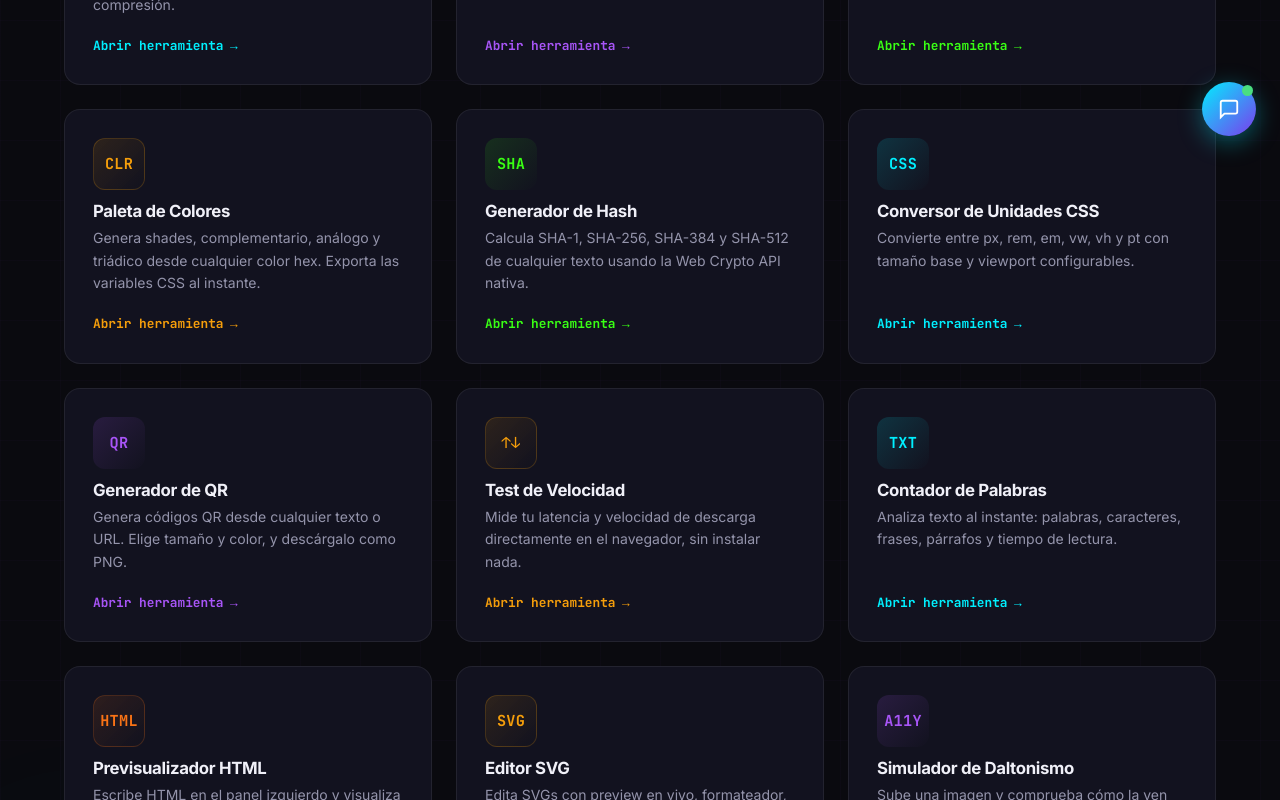
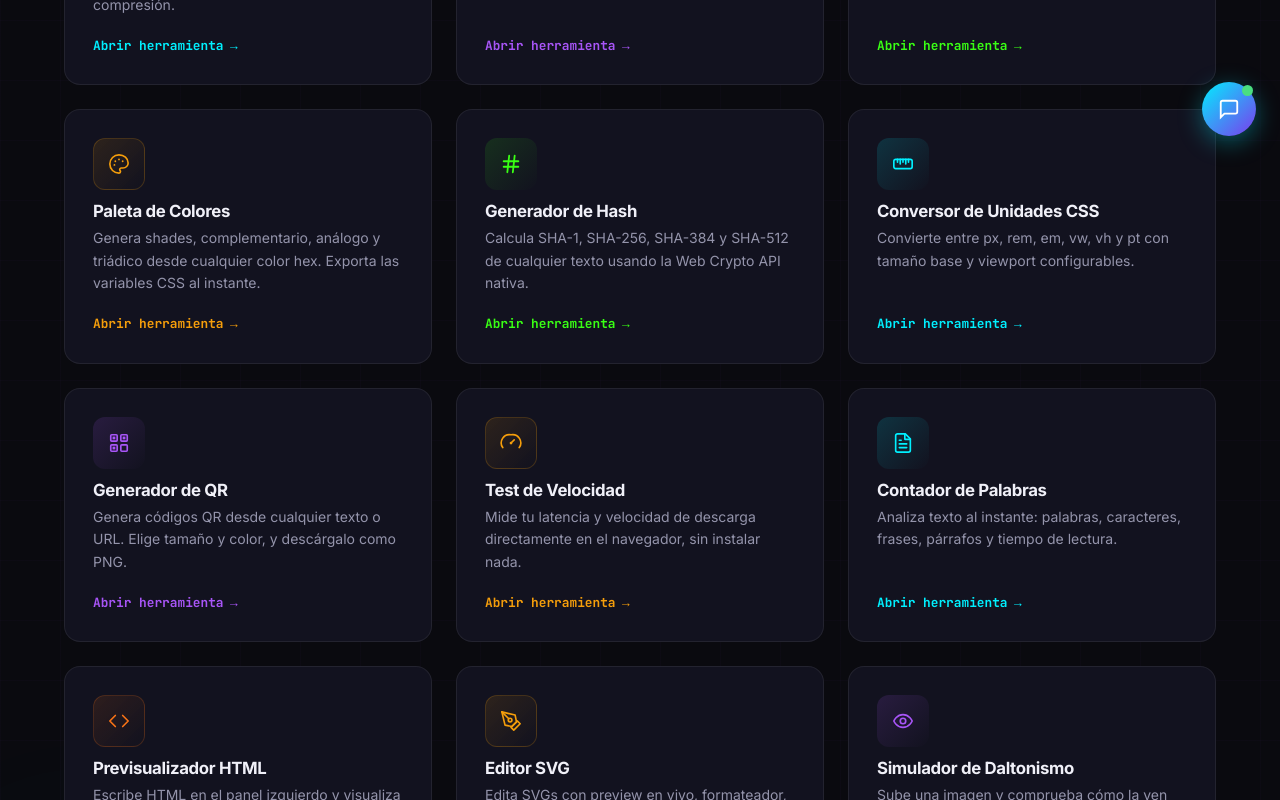
Before and after one commit to robertogd75/portfolio-publico, a React (Vite) app: page /lab in a window 1280 px wide. Shown: the part 640-1440 px from the top of the page. Built offline with nearby package versions, Linux system fonts and the light colour scheme.

Commit message:
cambios responsive, logo herramientas

```diff
--- a/src/components/About.jsx
+++ b/src/components/About.jsx
@@ -29,9 +29,9 @@ export default function About() {
   return (
     <section id="about" style={{ padding: 'var(--section-pad)' }}>
       <div className="container">
-        <div style={{
+        <div className="about-grid" style={{
           display: 'grid',
-          gridTemplateColumns: 'repeat(auto-fit, minmax(300px, 1fr))',
+          gridTemplateColumns: 'repeat(auto-fit, minmax(min(300px, 100%), 1fr))',
           gap: '4rem',
           alignItems: 'start',
         }}>
--- a/src/components/Hero.jsx
+++ b/src/components/Hero.jsx
@@ -190,7 +190,7 @@ export default function Hero() {
         </div>
 
         {/* Bottom stats row */}
-        <div style={{
+        <div className="hero-stats" style={{
           display: 'flex',
           gap: '2.5rem',
           marginTop: '4rem',
--- a/src/components/Performance.jsx
+++ b/src/components/Performance.jsx
@@ -97,9 +97,9 @@ export default function Performance() {
           {t('performance', 'desc')}
         </p>
 
-        <div style={{
+        <div className="perf-grid" style={{
           display: 'grid',
-          gridTemplateColumns: 'repeat(auto-fit, minmax(320px, 1fr))',
+          gridTemplateColumns: 'repeat(auto-fit, minmax(min(320px, 100%), 1fr))',
           gap: '2rem',
           alignItems: 'start',
         }}>
@@ -131,7 +131,7 @@ export default function Performance() {
               </span>
             </div>
             {/* Lines */}
-            <div style={{ padding: '1.25rem' }}>
+            <div className="terminal-lines" style={{ padding: '1.25rem' }}>
               {terminalLines.map((l, i) => (
                 <div key={i} style={{
                   display: 'flex',
--- a/src/index.css
+++ b/src/index.css
@@ -359,3 +359,75 @@ h1, h2, h3, h4 { font-weight: 700; letter-spacing: -0.02em; line-height: 1.15; }
     --section-pad: 3rem 1rem;
   }
 }
+
+/* ============================================
+   RESPONSIVE — Mobile full support
+   ============================================ */
+
+/* Prevent any child from creating horizontal scroll */
+html {
+  overflow-x: hidden;
+}
+
+/* ---- Navbar ---- */
+/* On mobile: hide desktop links and show hamburger button */
+@media (max-width: 768px) {
+  .nav-links-desktop {
+    display: none !important;
+  }
+  .nav-hamburger {
+    display: flex !important;
+  }
+}
+
+/* ---- Performance terminal ---- */
+/* Allow long monospace lines to scroll inside the terminal widget */
+.terminal-lines {
+  overflow-x: auto;
+  -webkit-overflow-scrolling: touch;
+  scrollbar-width: thin;
+  scrollbar-color: rgba(0, 240, 255, 0.25) transparent;
+}
+.terminal-lines::-webkit-scrollbar {
+  height: 4px;
+}
+.terminal-lines::-webkit-scrollbar-thumb {
+  background: rgba(0, 240, 255, 0.25);
+  border-radius: 4px;
+}
+
+/* ---- About section: reduce excessive vertical gap on mobile ---- */
+@media (max-width: 768px) {
+  .about-grid {
+    gap: 2rem !important;
+  }
+}
+
+/* ---- Hero stats: tighten spacing on small screens ---- */
+@media (max-width: 480px) {
+  .hero-stats {
+    gap: 1.25rem !important;
+    margin-top: 2.5rem !important;
+  }
+}
+
+/* ---- Ensure inline-grid items can't blow out their track ---- */
+/* Applied to Performance and About grid wrappers */
+.perf-grid > *,
+.about-grid > * {
+  min-width: 0;
+}
+
+/* ---- Contact page form: full-width on mobile ---- */
+@media (max-width: 600px) {
+  .contact-form-grid {
+    grid-template-columns: 1fr !important;
+  }
+}
+
+/* ---- Lab tool active card: reduce padding on small screens ---- */
+@media (max-width: 480px) {
+  .lab-active-card {
+    padding: 1rem !important;
+  }
+}
--- a/src/pages/LabPage.jsx
+++ b/src/pages/LabPage.jsx
@@ -15,21 +15,53 @@ import ColorBlindSimulator from '../components/lab/ColorBlindSimulator.jsx'
 import ApiExplorer from '../components/lab/ApiExplorer.jsx'
 import TypingTest from '../components/lab/TypingTest.jsx'
 
+/* ── Lab tool icons (inline SVG, inherit currentColor) ── */
+const LabIcons = {
+  // Image Studio — landscape photo
+  image: <svg width="22" height="22" viewBox="0 0 24 24" fill="none" stroke="currentColor" strokeWidth="1.8" strokeLinecap="round" strokeLinejoin="round"><rect x="3" y="3" width="18" height="18" rx="2"/><circle cx="8.5" cy="8.5" r="1.5"/><path d="m21 15-5-5L5 21"/></svg>,
+  // Password Generator — padlock
+  password: <svg width="22" height="22" viewBox="0 0 24 24" fill="none" stroke="currentColor" strokeWidth="1.8" strokeLinecap="round" strokeLinejoin="round"><rect x="5" y="11" width="14" height="10" rx="2"/><path d="M8 11V7a4 4 0 0 1 8 0v4"/><circle cx="12" cy="16" r="1" fill="currentColor" stroke="none"/></svg>,
+  // JSON Formatter — curly braces
+  json: <svg width="22" height="22" viewBox="0 0 24 24" fill="none" stroke="currentColor" strokeWidth="1.8" strokeLinecap="round" strokeLinejoin="round"><path d="M8 3H7a2 2 0 0 0-2 2v5a2 2 0 0 1-2 2 2 2 0 0 1 2 2v5c0 1.1.9 2 2 2h1"/><path d="M16 21h1a2 2 0 0 0 2-2v-5a2 2 0 0 1 2-2 2 2 0 0 1-2-2V5a2 2 0 0 0-2-2h-1"/></svg>,
+  // Color Palette — artist palette
+  color: <svg width="22" height="22" viewBox="0 0 24 24" fill="none" stroke="currentColor" strokeWidth="1.8" strokeLinecap="round" strokeLinejoin="round"><path d="M12 2C6.5 2 2 6.5 2 12s4.5 10 10 10c.926 0 1.648-.746 1.648-1.688 0-.437-.18-.835-.437-1.125-.29-.289-.438-.652-.438-1.125a1.64 1.64 0 0 1 1.668-1.668h1.996c3.051 0 5.555-2.503 5.555-5.554C21.965 6.012 17.461 2 12 2z"/><circle cx="8" cy="9" r="1" fill="currentColor" stroke="none"/><circle cx="12" cy="7" r="1" fill="currentColor" stroke="none"/><circle cx="16" cy="9" r="1" fill="currentColor" stroke="none"/><circle cx="7" cy="13" r="1" fill="currentColor" stroke="none"/></svg>,
+  // Hash Generator — # symbol
+  hash: <svg width="22" height="22" viewBox="0 0 24 24" fill="none" stroke="currentColor" strokeWidth="2" strokeLinecap="round" strokeLinejoin="round"><line x1="4" x2="20" y1="9" y2="9"/><line x1="4" x2="20" y1="15" y2="15"/><line x1="10" x2="8" y1="3" y2="21"/><line x1="16" x2="14" y1="3" y2="21"/></svg>,
+  // CSS Unit Converter — ruler with tick marks
+  css: <svg width="22" height="22" viewBox="0 0 24 24" fill="none" stroke="currentColor" strokeWidth="1.8" strokeLinecap="round" strokeLinejoin="round"><rect x="2" y="7" width="20" height="10" rx="2"/><path d="M6 7v3M9 7v5M12 7v3M15 7v5M18 7v3"/></svg>,
+  // QR Generator — QR code grid
+  qr: <svg width="22" height="22" viewBox="0 0 24 24" fill="none" stroke="currentColor" strokeWidth="1.8" strokeLinecap="round" strokeLinejoin="round"><rect x="3" y="3" width="7" height="7" rx="1"/><rect x="14" y="3" width="7" height="7" rx="1"/><rect x="14" y="14" width="7" height="7" rx="1"/><rect x="3" y="14" width="7" height="7" rx="1"/><rect x="5" y="5" width="3" height="3" fill="currentColor" stroke="none"/><rect x="16" y="5" width="3" height="3" fill="currentColor" stroke="none"/><rect x="5" y="16" width="3" height="3" fill="currentColor" stroke="none"/></svg>,
+  // Speed Test — gauge/speedometer
+  speed: <svg width="22" height="22" viewBox="0 0 24 24" fill="none" stroke="currentColor" strokeWidth="1.8" strokeLinecap="round" strokeLinejoin="round"><path d="M3 17A9 9 0 0 1 12 3a9 9 0 0 1 9 14"/><path d="m12 12 3.5-3.5"/><circle cx="12" cy="12" r="1.5" fill="currentColor" stroke="none"/></svg>,
+  // Word Counter — document with text lines
+  words: <svg width="22" height="22" viewBox="0 0 24 24" fill="none" stroke="currentColor" strokeWidth="1.8" strokeLinecap="round" strokeLinejoin="round"><path d="M14.5 2H6a2 2 0 0 0-2 2v16a2 2 0 0 0 2 2h12a2 2 0 0 0 2-2V7.5L14.5 2z"/><polyline points="14 2 14 8 20 8"/><line x1="16" y1="13" x2="8" y2="13"/><line x1="16" y1="17" x2="8" y2="17"/><line x1="10" y1="9" x2="8" y2="9"/></svg>,
+  // HTML Previewer — code brackets </>
+  html: <svg width="22" height="22" viewBox="0 0 24 24" fill="none" stroke="currentColor" strokeWidth="1.8" strokeLinecap="round" strokeLinejoin="round"><polyline points="16 18 22 12 16 6"/><polyline points="8 6 2 12 8 18"/></svg>,
+  // SVG Editor — pen/vector tool
+  svg: <svg width="22" height="22" viewBox="0 0 24 24" fill="none" stroke="currentColor" strokeWidth="1.8" strokeLinecap="round" strokeLinejoin="round"><path d="m12 19 7-7 3 3-7 7-3-3z"/><path d="m18 13-1.5-7.5L2 2l3.5 14.5L13 18l5-5z"/><path d="m2 2 7.586 7.586"/><circle cx="11" cy="11" r="2"/></svg>,
+  // Color Blind Simulator — eye
+  blind: <svg width="22" height="22" viewBox="0 0 24 24" fill="none" stroke="currentColor" strokeWidth="1.8" strokeLinecap="round" strokeLinejoin="round"><path d="M2 12s3-7 10-7 10 7 10 7-3 7-10 7-10-7-10-7Z"/><circle cx="12" cy="12" r="3"/></svg>,
+  // API Explorer — plug/connector
+  api: <svg width="22" height="22" viewBox="0 0 24 24" fill="none" stroke="currentColor" strokeWidth="1.8" strokeLinecap="round" strokeLinejoin="round"><path d="M12 22v-5"/><path d="M9 8V2"/><path d="M15 8V2"/><path d="M18 8H6a2 2 0 0 0-2 2v4a2 2 0 0 0 2 2h12a2 2 0 0 0 2-2v-4a2 2 0 0 0-2-2z"/></svg>,
+  // Typing Test — keyboard
+  typing: <svg width="22" height="22" viewBox="0 0 24 24" fill="none" stroke="currentColor" strokeWidth="1.8" strokeLinecap="round" strokeLinejoin="round"><rect x="2" y="6" width="20" height="12" rx="2"/><path d="M6 10h.01M10 10h.01M14 10h.01M18 10h.01M8 14h8"/></svg>,
+}
+
 const TOOLS = [
-  { id: 'image',    icon: 'IMG', color: 'var(--neon-cyan)',   glow: 'rgba(0,240,255,0.15)',   component: ImageStudio },
-  { id: 'password', icon: 'PWD', color: 'var(--neon-purple)', glow: 'rgba(168,85,247,0.15)',  component: PasswordGen },
-  { id: 'json',     icon: '{ }', color: 'var(--neon-green)',  glow: 'rgba(57,255,20,0.12)',   component: JsonFormatter },
-  { id: 'color',    icon: 'CLR', color: '#f59e0b',            glow: 'rgba(245,158,11,0.12)',  component: ColorPalette },
-  { id: 'hash',     icon: 'SHA', color: 'var(--neon-green)',  glow: 'rgba(57,255,20,0.12)',   component: HashGenerator },
-  { id: 'css',      icon: 'CSS', color: 'var(--neon-cyan)',   glow: 'rgba(0,240,255,0.15)',   component: CssConverter },
-  { id: 'qr',       icon: 'QR',  color: 'var(--neon-purple)', glow: 'rgba(168,85,247,0.15)',  component: QrGenerator },
-  { id: 'speed',    icon: '↑↓',  color: '#f59e0b',            glow: 'rgba(245,158,11,0.12)',  component: SpeedTest },
-  { id: 'words',    icon: 'TXT', color: 'var(--neon-cyan)',   glow: 'rgba(0,240,255,0.15)',   component: WordCounter },
-  { id: 'html',     icon: 'HTML', color: '#f97316',            glow: 'rgba(249,115,22,0.12)',  component: HtmlPreviewer },
-  { id: 'svg',      icon: 'SVG',  color: '#f59e0b',            glow: 'rgba(245,158,11,0.12)',  component: SvgEditor },
-  { id: 'blind',    icon: 'A11Y', color: 'var(--neon-purple)', glow: 'rgba(168,85,247,0.15)',  component: ColorBlindSimulator },
-  { id: 'api',      icon: 'API',  color: 'var(--neon-cyan)',   glow: 'rgba(0,240,255,0.15)',   component: ApiExplorer },
-  { id: 'typing',   icon: 'WPM',  color: '#4ade80',            glow: 'rgba(74,222,128,0.13)',  component: TypingTest },
+  { id: 'image',    icon: LabIcons.image,    color: 'var(--neon-cyan)',   glow: 'rgba(0,240,255,0.15)',   component: ImageStudio },
+  { id: 'password', icon: LabIcons.password, color: 'var(--neon-purple)', glow: 'rgba(168,85,247,0.15)',  component: PasswordGen },
+  { id: 'json',     icon: LabIcons.json,     color: 'var(--neon-green)',  glow: 'rgba(57,255,20,0.12)',   component: JsonFormatter },
+  { id: 'color',    icon: LabIcons.color,    color: '#f59e0b',            glow: 'rgba(245,158,11,0.12)',  component: ColorPalette },
+  { id: 'hash',     icon: LabIcons.hash,     color: 'var(--neon-green)',  glow: 'rgba(57,255,20,0.12)',   component: HashGenerator },
+  { id: 'css',      icon: LabIcons.css,      color: 'var(--neon-cyan)',   glow: 'rgba(0,240,255,0.15)',   component: CssConverter },
+  { id: 'qr',       icon: LabIcons.qr,       color: 'var(--neon-purple)', glow: 'rgba(168,85,247,0.15)',  component: QrGenerator },
+  { id: 'speed',    icon: LabIcons.speed,    color: '#f59e0b',            glow: 'rgba(245,158,11,0.12)',  component: SpeedTest },
+  { id: 'words',    icon: LabIcons.words,    color: 'var(--neon-cyan)',   glow: 'rgba(0,240,255,0.15)',   component: WordCounter },
+  { id: 'html',     icon: LabIcons.html,     color: '#f97316',            glow: 'rgba(249,115,22,0.12)',  component: HtmlPreviewer },
+  { id: 'svg',      icon: LabIcons.svg,      color: '#f59e0b',            glow: 'rgba(245,158,11,0.12)',  component: SvgEditor },
+  { id: 'blind',    icon: LabIcons.blind,    color: 'var(--neon-purple)', glow: 'rgba(168,85,247,0.15)',  component: ColorBlindSimulator },
+  { id: 'api',      icon: LabIcons.api,      color: 'var(--neon-cyan)',   glow: 'rgba(0,240,255,0.15)',   component: ApiExplorer },
+  { id: 'typing',   icon: LabIcons.typing,   color: '#4ade80',            glow: 'rgba(74,222,128,0.13)',  component: TypingTest },
 ]
 
 function ToolCard({ tool, t, onOpen }) {
@@ -55,9 +87,7 @@ function ToolCard({ tool, t, onOpen }) {
         background: `linear-gradient(135deg, ${tool.glow}, var(--bg-card-icon))`,
         border: `1px solid ${tool.color}33`,
         display: 'flex', alignItems: 'center', justifyContent: 'center',
-        fontSize: '0.95rem', fontFamily: 'var(--font-mono)', fontWeight: 700,
         color: tool.color, flexShrink: 0,
-        letterSpacing: '0.02em',
       }}>
         {tool.icon}
       </div>
@@ -187,7 +217,7 @@ export default function LabPage() {
                   background: `linear-gradient(135deg, ${active.glow}, var(--bg-card-opaque))`,
                   border: `1px solid ${active.color}33`,
                   display: 'flex', alignItems: 'center', justifyContent: 'center',
-                  fontSize: '0.95rem', fontFamily: 'var(--font-mono)', fontWeight: 700, color: active.color,
+                  color: active.color,
                 }}>
                   {active.icon}
                 </span>
@@ -199,7 +229,7 @@ export default function LabPage() {
                 </div>
               </div>
             </div>
-            <div className="card" style={{ padding: '2rem' }}>
+            <div className="card lab-active-card" style={{ padding: '2rem' }}>
               <ToolComponent />
             </div>
           </>
```
